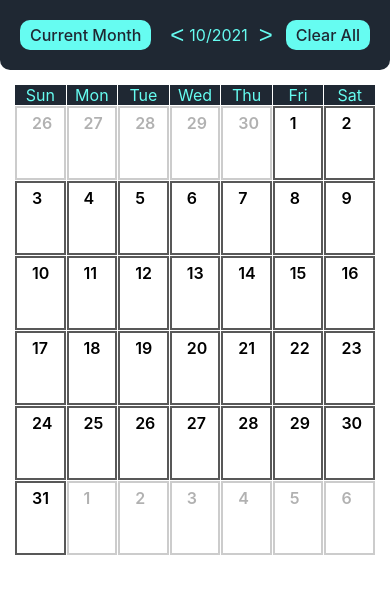
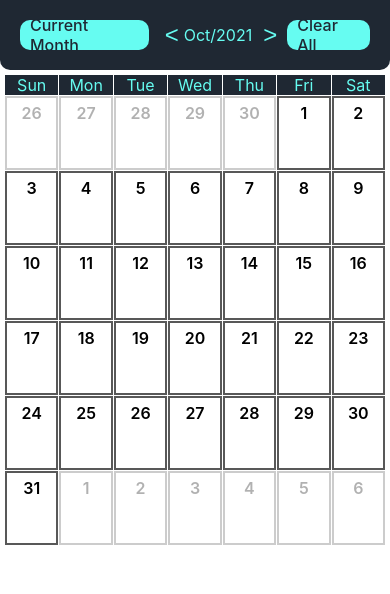
Before and after one commit to LeoRebelatto/calendarApp, a React (Create React App) app: page / in a window 390 px wide. Shown: the top 594 px of the page. Built offline with nearby package versions, Linux system fonts and the light colour scheme.

Commit message:
att styles

```diff
--- a/src/App.tsx
+++ b/src/App.tsx
@@ -33,6 +33,34 @@ function App() {
     history.push("/year");
   }
 
+  function getMonth(){
+    if(currentDate.month===1){
+      return 'Jan';
+    }else if(currentDate.month===2){
+      return 'Feb';
+    }else if(currentDate.month===3){
+      return 'Mar';
+    }else if(currentDate.month===4){
+      return 'Apr';
+    }else if(currentDate.month===5){
+      return 'May';
+    }else if(currentDate.month===6){
+      return 'Jun';
+    }else if(currentDate.month===7){
+      return 'Jul';
+    }else if(currentDate.month===8){
+      return 'Aug';
+    }else if(currentDate.month===9){
+      return 'Sep';
+    }else if(currentDate.month===10){
+      return 'Oct';
+    }else if(currentDate.month===11){
+      return 'Nov';
+    }else if(currentDate.month===12){
+      return 'Dec';
+    }
+  }
+
   function currentDay() {
     let actualMonth = new Date().getMonth() + 1;
     let actualYear = new Date().getFullYear();
@@ -52,7 +80,7 @@ function App() {
             <div className="navigation">
               <button onClick={() => dispatch(decrement())}>&lt;</button>
               <span onClick={goToYear}>
-                {currentDate.month}/{currentDate.year}
+                {getMonth()}/{currentDate.year}
               </span>
               <button onClick={() => dispatch(increment())}>&gt;</button>
             </div>
--- a/src/_interfaces/reminder.interface.ts
+++ b/src/_interfaces/reminder.interface.ts
@@ -3,5 +3,6 @@ export interface Reminder{
     date: string,
     name: string,
     color: string,
+    colorFont: string
     time:Date
   }
--- a/src/components/month-component/month-component.scss
+++ b/src/components/month-component/month-component.scss
@@ -42,7 +42,7 @@
         button {
           border: 1px solid var(--color-primary);
           color: var(--color-primary);
-          font-size: 1.2rem;
+          font-size: 1.3rem;
           font-weight: 600;
           background-color: transparent;
           cursor: pointer;
@@ -75,7 +75,6 @@
           -webkit-box-orient: vertical;
           font-size: 1rem;
           font-weight: 500;
-          text-shadow: 2px 0px 1px rgba(255, 255, 255, 0.466);
         }
         .reminder:hover {
           opacity: 0.9;
@@ -103,11 +102,16 @@
         position: absolute;
         bottom: 10px;
         display: none;
+        left: 25%;
         width: 30px;
+        height: 10px;
         border-radius: 10px;
-        background-color: var(--color-primary) !important;
+        background-color: var(--color-primary);
         color: var(--color-seccondary) !important;
         cursor: pointer;
+        .more-reminders{
+          margin-bottom: 5px;
+        }
       }
       .reminders-mobile:hover {
         background-color: var(--color-seccondary) !important;
@@ -120,6 +124,9 @@
       .day-header {
         button {
           visibility: visible;
+
+        }button:hover{
+          background: none !important;
         }
       }
     }
@@ -127,6 +134,9 @@
 }
 
 @media screen and (max-width: 770px) {
+  .content-month{
+    padding: 5px !important;
+  }
   .day {
     min-width: 30px !important;
     height: 70px !important;
@@ -143,4 +153,12 @@
     justify-content: center !important;
     align-items: center !important;
   }
+  .day-header{
+    flex-direction: column;
+    align-items: center;
+    button{
+      border: none !important;
+      margin-right: 5px;
+    }
+  }
 }
--- a/src/components/month-component/month-component.tsx
+++ b/src/components/month-component/month-component.tsx
@@ -24,6 +24,7 @@ export function Month() {
     color: "",
     time: new Date("2021-01-01T00:00:00"),
     id: "",
+    colorFont: "",
   });
   const [remindersInDay, setRemindersInDay] = useState<Reminder[]>([]);
   var totalDays: Day[] = [];
@@ -45,6 +46,7 @@ export function Month() {
       color: "",
       time: new Date("2021-01-01T00:00:00"),
       id: "",
+      colorFont: "",
     });
     setShowDialog((prev) => !prev);
   }
@@ -63,11 +65,9 @@ export function Month() {
     setDaySelected(day);
     setShowReminders(true);
     setTimeout(() => {
-      window.scrollTo(0,1000)
+      window.scrollTo(0, 1000);
     }, 100);
-
   }
-
 
   //Array of object days criation
   function getDays() {
@@ -144,7 +144,6 @@ export function Month() {
     sortReminders();
   }
 
-
   function sortReminders() {
     totalDays.forEach((res) => {
       res.reminders.sort(function (a, b) {
@@ -198,11 +197,17 @@ export function Month() {
                       return (
                         <div
                           key={i}
-                          className="reminder \"
-                          style={{ backgroundColor: el.color }}
-                          onClick={() => showEditReminder(el, res.id)}>
-                          {`${new Date(el.time).getHours()}:${new Date(el.time).getMinutes()<10?'0':''}${new Date(el.time).getMinutes()} `}
-                          {" "}-{` ${el.name}`}
+                          className="reminder"
+                          style={{
+                            backgroundColor: el.color,
+                            color: el.colorFont,
+                          }}
+                          onClick={() => showEditReminder(el, res.id)}
+                        >
+                          {`${new Date(el.time).getHours()}:${
+                            new Date(el.time).getMinutes() < 10 ? "0" : ""
+                          }${new Date(el.time).getMinutes()} `}{" "}
+                          -{` ${el.name}`}
                         </div>
                       );
                     } else {
@@ -211,7 +216,10 @@ export function Month() {
                           <div
                             className="more-reminders"
                             key={i}
-                            onClick={() => showAllReminders(res.reminders, res.id)}>
+                            onClick={() =>
+                              showAllReminders(res.reminders, res.id)
+                            }
+                          >
                             ...
                           </div>
                         );
@@ -220,14 +228,16 @@ export function Month() {
                     }
                   })}
                 </div>
+                {res.reminders.length > 0 ? (
                   <div className="reminders-mobile">
-                  {res.reminders.length > 0?
                     <div
                       className="more-reminders"
-                            onClick={() => showAllReminders(res.reminders, res.id)}>
+                      onClick={() => showAllReminders(res.reminders, res.id)}
+                    >
                       ...
-                          </div>:null}
                     </div>
+                  </div>
+                ) : null}
               </div>
             );
           })}
@@ -241,13 +251,16 @@ export function Month() {
             );
           })}
         </div>
-        {showReminders && (<RemindersDay
+        {showReminders && (
+          <RemindersDay
             setEditDialog={setTypeDialog}
             allReminders={remindersInDay}
             day={daySelected}
             setShowDialog={setShowDialog}
+            setShowReminders={setShowReminders}
             setReminderToEdit={setReminderToEdit}
-        />)}
+          />
+        )}
       </div>
       {showDialog && (
         <AddReminder
--- a/src/components/reminders-day-component/reminders-day-component.scss
+++ b/src/components/reminders-day-component/reminders-day-component.scss
@@ -20,7 +20,6 @@
     -webkit-box-orient: vertical;
     font-size: 1.1rem;
     font-weight: 500;
-    text-shadow: 2px 0px 1px rgba(255, 255, 255, 0.466);
   }
   .reminder:hover {
     opacity: 0.9;
--- a/src/components/reminders-day-component/reminders-day-component.tsx
+++ b/src/components/reminders-day-component/reminders-day-component.tsx
@@ -6,27 +6,28 @@ interface ComponentProps {
   allReminders: Reminder[];
   day: number;
   setShowDialog: React.Dispatch<React.SetStateAction<boolean>>;
+  setShowReminders: React.Dispatch<React.SetStateAction<boolean>>;
   setReminderToEdit: React.Dispatch<React.SetStateAction<Reminder>>;
   setEditDialog: React.Dispatch<React.SetStateAction<string>>;
 }
 
 export function RemindersDay(props: ComponentProps) {
-    const [reminders, setReminders] = useState<Reminder[]>(props.allReminders);
+  const [reminders, setReminders] = useState<Reminder[]>(props.allReminders);
 
-    useEffect(()=>{
-        setReminders(props.allReminders)
-    }, [props.allReminders])
+  useEffect(() => {
+    setReminders(props.allReminders);
+  }, [props.allReminders]);
 
   //Open dialog to edit reminder
   function openEditReminder(reminder: Reminder) {
-    props.setEditDialog('edit');
+    props.setShowReminders((prev)=> !prev)
+    props.setEditDialog("edit");
     props.setReminderToEdit(reminder);
     props.setShowDialog((prev: boolean) => !prev);
     setTimeout(() => {
-        window.scrollTo(0,0)
-      }, 100);
+      window.scrollTo(0, 0);
+    }, 100);
   }
-
 
   return (
     <div className="content-all-reminders">
@@ -34,10 +35,10 @@ export function RemindersDay(props: ComponentProps) {
       {reminders.map((res, i) => {
         return (
           <div
-          data-testid="reminder-pill-list"
+            data-testid="reminder-pill-list"
             className="reminder"
             key={i}
-            style={{ backgroundColor: res.color }}
+            style={{ backgroundColor: res.color , color: res.colorFont}}
             onClick={() => openEditReminder(res)}
           >
             {`${new Date(res.time).getHours()}:${
```
Also changed, not shown: src/components/add-reminder-component/add-reminder-component.tsx (+63 -23 lines), 2 other files (tests, documents, lock files or other folders). Lines whose indentation alone changed are shown as unchanged.
